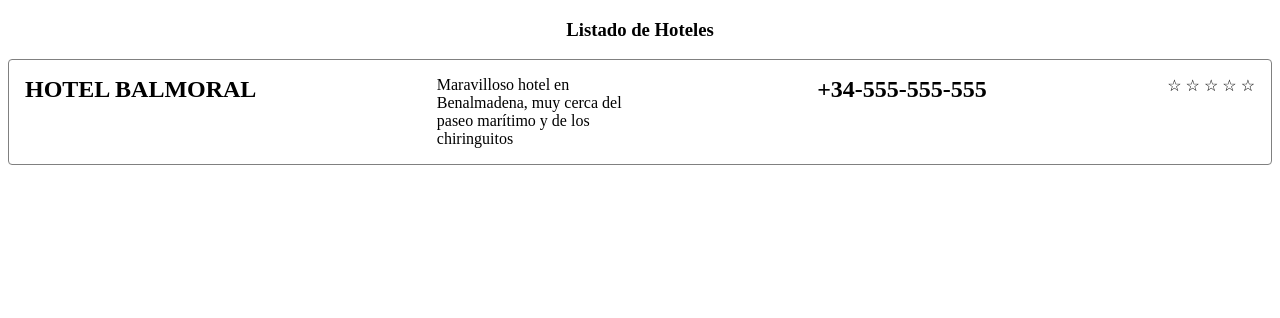
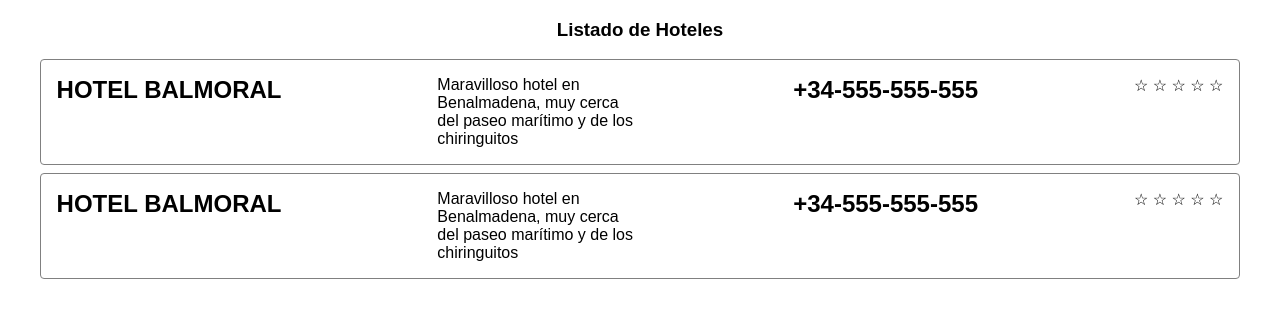
Before and after one commit to ramonrp/bootcampJS-, a plain HTML site: page 00-introduccion/index.html in a window 1280 px wide. Drawn offline with Linux system fonts and the light colour scheme.

Commit message:
changed fonts, added margin between hotel items and max-width main changed

```diff
--- a/00-introduccion/index.html
+++ b/00-introduccion/index.html
@@ -26,6 +26,18 @@
                 &#9734; &#9734; &#9734; &#9734; &#9734;
             </div>
         </article>
+        <article class="hotel-item">
+            <div class="hotel-name">Hotel balmoral</div>
+            <div class="hotel-description">
+                Maravilloso hotel en Benalmadena, muy cerca del paseo marítimo y de los chiringuitos
+            </div>
+            <div class="hotel-phone">
+                +34-555-555-555
+            </div>
+            <div class="rating">
+                &#9734; &#9734; &#9734; &#9734; &#9734;
+            </div>
+        </article>
     </main>
 </body>
 
--- a/00-introduccion/style.css
+++ b/00-introduccion/style.css
@@ -1,27 +1,36 @@
 header > h3 {
-    text-align:center;
+  text-align: center;
 }
 
-.hotel-item{
-    display:flex;
+body {
+  font-family: Arial, Helvetica, sans-serif;
+}
+main {
+  max-width: 95%;
+  margin: 0 auto;
+}
+
+.hotel-item {
+  display: flex;
   justify-content: space-between;
   border: 1px solid grey;
   border-radius: 4px;
   padding: 16px;
   align-items: flex-start;
+  margin-bottom: 8px;
 }
 
-.hotel-name{
+.hotel-name {
   font-weight: 700;
   font-size: 1.5rem;
   text-transform: uppercase;
 }
 
-.hotel-description{
-    max-width:200px;
+.hotel-description {
+  max-width: 200px;
 }
 
-.hotel-phone{
+.hotel-phone {
   font-weight: 700;
   font-size: 1.5rem;
 }
```
Lines whose indentation alone changed are shown as unchanged.
